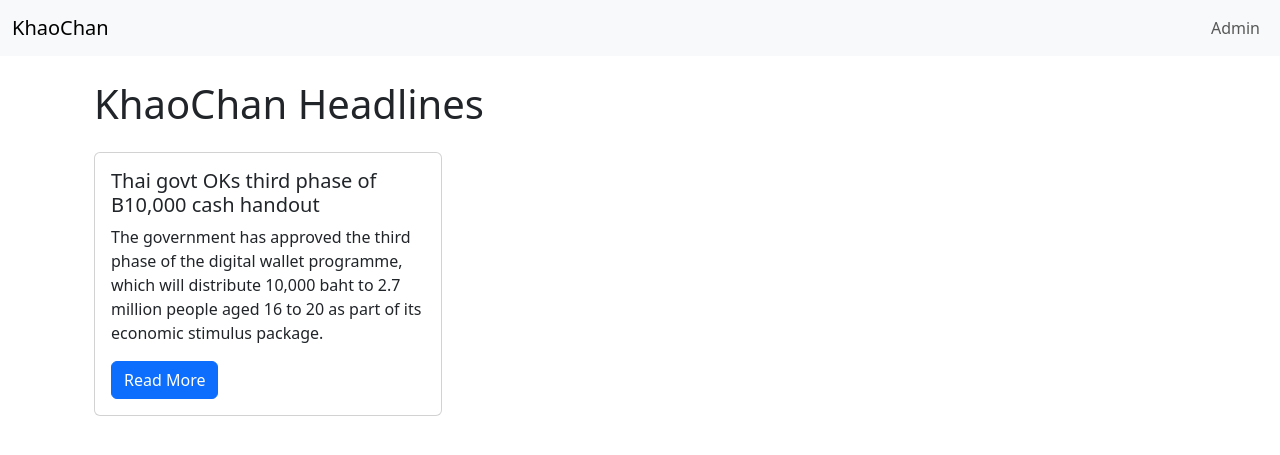
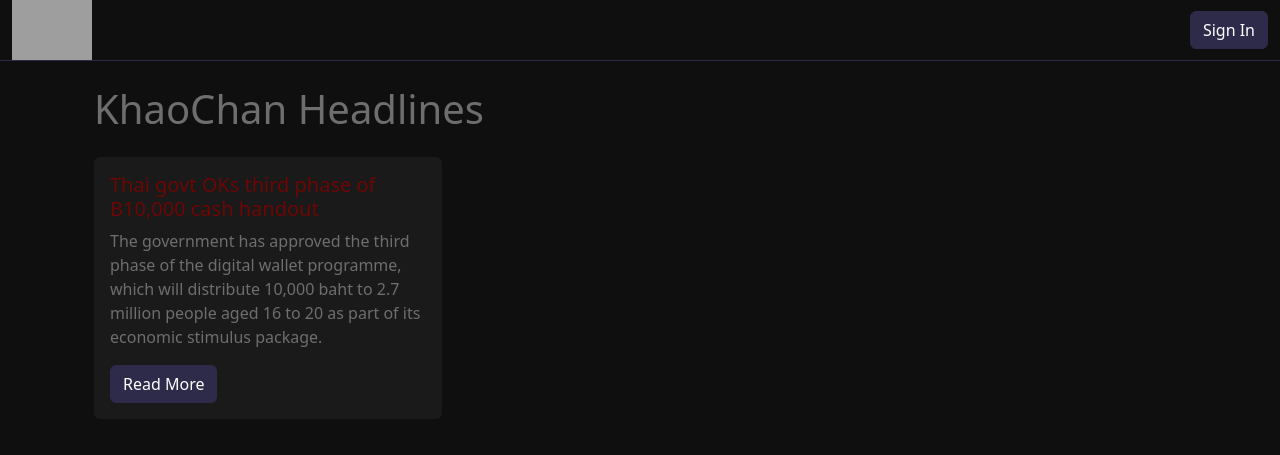
Before and after one commit to nimish-khaochan/khaochan, a Django app: page / in a window 1280 px wide. Shown: the top 455 px of the page. Run offline with Django 5.2, Linux system fonts and the light colour scheme; data comes from the database, SQL or seed files in the repository; grey boxes are pictures that could not be loaded.

Commit message:
Polish homepage styling and add environment variable support

```diff
--- a/khaochan_project/khaochan_project/settings.py
+++ b/khaochan_project/khaochan_project/settings.py
@@ -120,7 +120,10 @@
 # Static files (CSS, JavaScript, Images)
 # https://docs.djangoproject.com/en/5.1/howto/static-files/
 
-STATIC_URL = 'static/'
+STATIC_URL = '/static/'
+STATICFILES_DIRS = [
+    BASE_DIR / 'static',
+]
 
 # Default primary key field type
 # https://docs.djangoproject.com/en/5.1/ref/settings/#default-auto-field
--- a/khaochan_project/templates/base.html
+++ b/khaochan_project/templates/base.html
@@ -1,20 +1,79 @@
+{% load static %}
 <!DOCTYPE html>
 <html lang="en">
 <head>
   <meta charset="UTF-8" />
   <title>KhaoChan</title>
   <meta name="viewport" content="width=device-width, initial-scale=1.0" />
+
   <!-- Bootstrap 5 CSS -->
   <link
     rel="stylesheet"
     href="https://cdn.jsdelivr.net/npm/bootstrap@5.3.0/dist/css/bootstrap.min.css"
   />
+
+  <style>
+    body {
+      background-color: #0F0F0F;
+      color: #6E6E6E;
+      margin: 0;
+    }
+    .navbar {
+      background-color: #0F0F0F !important;
+      border-bottom: 1px solid #2D2A4A;
+      min-height: 60px;
+      padding: 0 !important;
+    }
+    .navbar-brand {
+      padding: 0 !important;
+      display: flex;
+      align-items: center;
+    }
+    .navbar-brand img {
+      height: 60px;
+      width: auto;
+      object-fit: contain;
+    }
+    .nav-link {
+      color: #6E6E6E !important;
+      margin-left: 1rem;
+    }
+    .nav-link:hover {
+      color: #fff !important;
+    }
+    .btn-primary {
+      background-color: #2D2A4A !important;
+      border-color: #2D2A4A !important;
+      color: #fff !important;
+    }
+    .btn-primary:hover {
+      background-color: #3f3b66 !important;
+      border-color: #3f3b66 !important;
+    }
+
+    /* Cards */
+    .card {
+      background-color: #1A1A1A; /* Very dark gray */
+      border: none;
+    }
+
+    /* Headline (Title) in #6B0705 (deep red) */
+    .card-title {
+      color: #6B0705 !important;
+    }
+
+    /* Summary in #6E6E6E */
+    .card-text {
+      color: #6E6E6E !important;
+    }
+  </style>
 </head>
 <body>
-  <!-- Navbar -->
-  <nav class="navbar navbar-expand-lg navbar-light bg-light">
+  <nav class="navbar navbar-expand-lg">
     <div class="container-fluid">
-      <a class="navbar-brand" href="/">KhaoChan</a>
+      <a class="navbar-brand" href="/">
+        <img src="{% static 'images/khaochan_logo.png' %}" alt="KhaoChan Logo" />
+      </a>
       <button
         class="navbar-toggler"
         type="button"
@@ -26,26 +85,23 @@
       >
         <span class="navbar-toggler-icon"></span>
       </button>
-
       <div class="collapse navbar-collapse" id="navbarNav">
         <ul class="navbar-nav ms-auto">
           <li class="nav-item">
-            <!-- Link to Django Admin -->
-            <a class="nav-link" href="/admin/">Admin</a>
+            <a class="btn btn-primary my-2" href="/admin/">
+              Sign In
+            </a>
           </li>
         </ul>
       </div>
     </div>
   </nav>
 
-  <!-- Main Content Block -->
   <main class="container my-4">
     {% block content %}
-    <!-- Child templates will inject their content here -->
     {% endblock %}
   </main>
 
-  <!-- Bootstrap 5 JS (bundle includes Popper) -->
   <script src="https://cdn.jsdelivr.net/npm/bootstrap@5.3.0/dist/js/bootstrap.bundle.min.js"></script>
 </body>
 </html>
--- a/khaochan_project/templates/home.html
+++ b/khaochan_project/templates/home.html
@@ -7,6 +7,9 @@
     {% for item in news_items %}
       <div class="col-md-4 mb-3">
         <div class="card h-100">
+          {% if item.image %}
+            <img src="{{ item.image.url }}" class="card-img-top" alt="News Image">
+          {% endif %}
           <div class="card-body">
             <h5 class="card-title">{{ item.title }}</h5>
             <p class="card-text">{{ item.summary }}</p>
```
